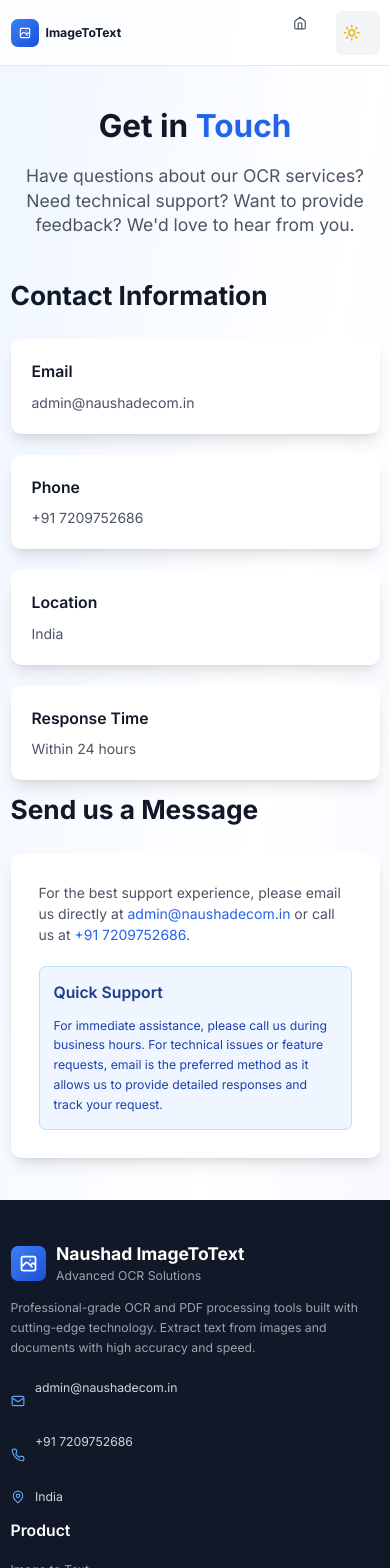
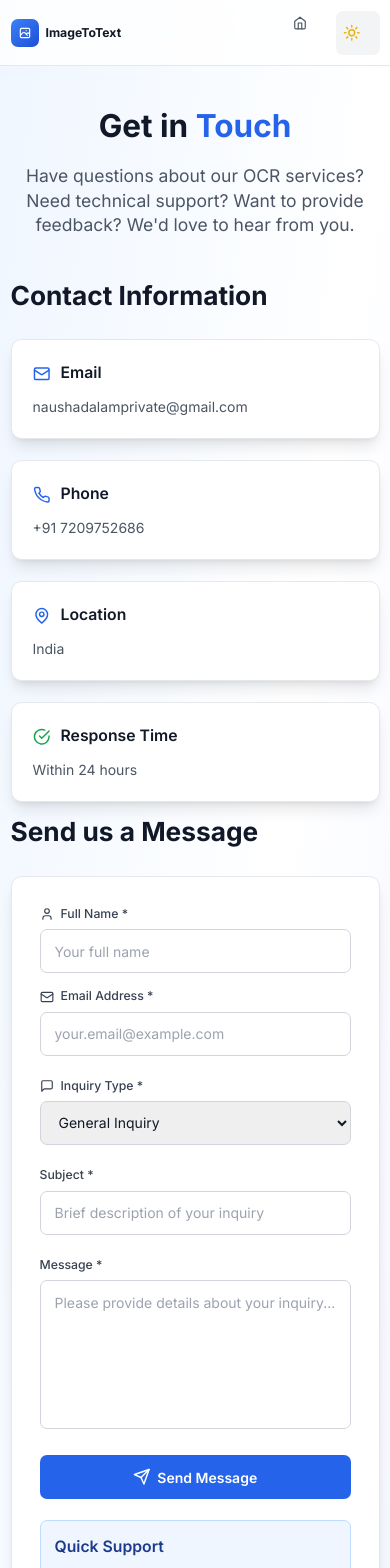
Before and after one commit to anonymous02047-design/naushad-imagetotext, a Next.js app: page /contact in a window 390 px wide. Shown: the top 1568 px of the page. Built offline with nearby package versions, Linux system fonts and the light colour scheme.

Commit message:
Create dynamic contact page with functional form and update all email references to naushadalamprivate@gmail.com: add interactive contact form with inquiry types, form validation, email client integration, animations, and responsive design

```diff
--- a/app/contact/page.tsx
+++ b/app/contact/page.tsx
@@ -1,19 +1,89 @@
+'use client'
+
+import { useState } from 'react'
 import type { Metadata } from 'next'
+import { motion } from 'framer-motion'
+import { Mail, Phone, MapPin, Send, CheckCircle, AlertCircle, User, MessageSquare } from 'lucide-react'
+import toast from 'react-hot-toast'
 import Header from '@/components/Header'
 import Footer from '@/components/Footer'
 
-export const metadata: Metadata = {
-  title: 'Contact Us - Naushad ImageToText | Get in Touch',
-  description: 'Contact Naushad ImageToText for support, questions, or feedback. Reach out to our team via email, phone, or contact form.',
-  keywords: ['contact', 'support', 'help', 'Naushad Alam', 'email', 'phone'],
-}
+export default function ContactPage() {
+  const [formData, setFormData] = useState({
+    name: '',
+    email: '',
+    subject: '',
+    message: '',
+    type: 'general'
+  })
+  const [isSubmitting, setIsSubmitting] = useState(false)
+  const [isSubmitted, setIsSubmitted] = useState(false)
 
-export default function ContactPage() {
+  const handleInputChange = (e: React.ChangeEvent<HTMLInputElement | HTMLTextAreaElement | HTMLSelectElement>) => {
+    const { name, value } = e.target
+    setFormData(prev => ({
+      ...prev,
+      [name]: value
+    }))
+  }
+
+  const handleSubmit = async (e: React.FormEvent) => {
+    e.preventDefault()
+    setIsSubmitting(true)
+
+    try {
+      // Create mailto link with form data
+      const subject = encodeURIComponent(`[${formData.type.toUpperCase()}] ${formData.subject}`)
+      const body = encodeURIComponent(`
+Name: ${formData.name}
+Email: ${formData.email}
+Type: ${formData.type}
+Subject: ${formData.subject}
+
+Message:
+${formData.message}
+
+---
+Sent from Naushad ImageToText Contact Form
+      `)
+
+      const mailtoLink = `mailto:naushadalamprivate@gmail.com?subject=${subject}&body=${body}`
+
+      // Open email client
+      window.location.href = mailtoLink
+
+      // Show success message
+      toast.success('Opening your email client...')
+      setIsSubmitted(true)
+
+      // Reset form after a delay
+      setTimeout(() => {
+        setFormData({
+          name: '',
+          email: '',
+          subject: '',
+          message: '',
+          type: 'general'
+        })
+        setIsSubmitted(false)
+      }, 3000)
+
+    } catch (error) {
+      toast.error('Failed to open email client. Please try again.')
+    } finally {
+      setIsSubmitting(false)
+    }
+  }
   return (
     <div className="min-h-screen bg-gradient-to-br from-blue-50 via-white to-indigo-50 dark:from-gray-900 dark:via-gray-800 dark:to-gray-900">
       <Header />
       <div className="container mx-auto px-4 py-12">
-        <div className="text-center mb-12">
+        <motion.div
+          initial={{ opacity: 0, y: 20 }}
+          animate={{ opacity: 1, y: 0 }}
+          transition={{ duration: 0.6 }}
+          className="text-center mb-12"
+        >
           <h1 className="text-4xl md:text-6xl font-bold text-gray-900 dark:text-white mb-6">
             Get in <span className="text-primary-600 dark:text-primary-400">Touch</span>
           </h1>
@@ -21,77 +91,233 @@ export default function ContactPage() {
             Have questions about our OCR services? Need technical support? Want to provide feedback?
             We'd love to hear from you.
           </p>
-        </div>
+        </motion.div>
 
         <div className="grid grid-cols-1 lg:grid-cols-2 gap-12">
-          <div>
+          {/* Contact Information */}
+          <motion.div
+            initial={{ opacity: 0, x: -20 }}
+            animate={{ opacity: 1, x: 0 }}
+            transition={{ duration: 0.6, delay: 0.2 }}
+          >
             <h2 className="text-3xl font-bold text-gray-900 dark:text-white mb-8">
               Contact Information
             </h2>
 
             <div className="space-y-6">
-              <div className="bg-white dark:bg-gray-800 rounded-xl p-6 shadow-lg">
-                <h3 className="text-lg font-semibold text-gray-900 dark:text-white mb-2">Email</h3>
+              <motion.div
+                whileHover={{ scale: 1.02 }}
+                className="bg-white dark:bg-gray-800 rounded-xl p-6 shadow-lg border border-gray-200 dark:border-gray-700"
+              >
+                <div className="flex items-center space-x-3 mb-3">
+                  <Mail className="w-5 h-5 text-primary-600 dark:text-primary-400" />
+                  <h3 className="text-lg font-semibold text-gray-900 dark:text-white">Email</h3>
+                </div>
                 <a
-                  href="mailto:admin@naushadecom.in"
+                  href="mailto:naushadalamprivate@gmail.com"
                   className="text-gray-600 dark:text-gray-300 hover:text-primary-600 dark:hover:text-primary-400 transition-colors"
                 >
-                  admin@naushadecom.in
+                  naushadalamprivate@gmail.com
                 </a>
-              </div>
+              </motion.div>
 
-              <div className="bg-white dark:bg-gray-800 rounded-xl p-6 shadow-lg">
-                <h3 className="text-lg font-semibold text-gray-900 dark:text-white mb-2">Phone</h3>
+              <motion.div
+                whileHover={{ scale: 1.02 }}
+                className="bg-white dark:bg-gray-800 rounded-xl p-6 shadow-lg border border-gray-200 dark:border-gray-700"
+              >
+                <div className="flex items-center space-x-3 mb-3">
+                  <Phone className="w-5 h-5 text-primary-600 dark:text-primary-400" />
+                  <h3 className="text-lg font-semibold text-gray-900 dark:text-white">Phone</h3>
+                </div>
                 <a
                   href="tel:+917209752686"
                   className="text-gray-600 dark:text-gray-300 hover:text-primary-600 dark:hover:text-primary-400 transition-colors"
                 >
                   +91 7209752686
                 </a>
-              </div>
+              </motion.div>
 
-              <div className="bg-white dark:bg-gray-800 rounded-xl p-6 shadow-lg">
-                <h3 className="text-lg font-semibold text-gray-900 dark:text-white mb-2">Location</h3>
+              <motion.div
+                whileHover={{ scale: 1.02 }}
+                className="bg-white dark:bg-gray-800 rounded-xl p-6 shadow-lg border border-gray-200 dark:border-gray-700"
+              >
+                <div className="flex items-center space-x-3 mb-3">
+                  <MapPin className="w-5 h-5 text-primary-600 dark:text-primary-400" />
+                  <h3 className="text-lg font-semibold text-gray-900 dark:text-white">Location</h3>
+                </div>
                 <p className="text-gray-600 dark:text-gray-300">India</p>
-              </div>
+              </motion.div>
 
-              <div className="bg-white dark:bg-gray-800 rounded-xl p-6 shadow-lg">
-                <h3 className="text-lg font-semibold text-gray-900 dark:text-white mb-2">Response Time</h3>
+              <motion.div
+                whileHover={{ scale: 1.02 }}
+                className="bg-white dark:bg-gray-800 rounded-xl p-6 shadow-lg border border-gray-200 dark:border-gray-700"
+              >
+                <div className="flex items-center space-x-3 mb-3">
+                  <CheckCircle className="w-5 h-5 text-green-600 dark:text-green-400" />
+                  <h3 className="text-lg font-semibold text-gray-900 dark:text-white">Response Time</h3>
+                </div>
                 <p className="text-gray-600 dark:text-gray-300">Within 24 hours</p>
-              </div>
+              </motion.div>
             </div>
-          </div>
+          </motion.div>
 
-          <div>
+          {/* Contact Form */}
+          <motion.div
+            initial={{ opacity: 0, x: 20 }}
+            animate={{ opacity: 1, x: 0 }}
+            transition={{ duration: 0.6, delay: 0.4 }}
+          >
             <h2 className="text-3xl font-bold text-gray-900 dark:text-white mb-8">
               Send us a Message
             </h2>
 
-            <div className="bg-white dark:bg-gray-800 rounded-xl p-8 shadow-lg">
-              <p className="text-gray-600 dark:text-gray-300 mb-6">
-                For the best support experience, please email us directly at{' '}
-                <a href="mailto:admin@naushadecom.in" className="text-primary-600 dark:text-primary-400 hover:underline">
-                  admin@naushadecom.in
-                </a>
-                {' '}or call us at{' '}
-                <a href="tel:+917209752686" className="text-primary-600 dark:text-primary-400 hover:underline">
-                  +91 7209752686
-                </a>
-                .
-              </p>
+            <div className="bg-white dark:bg-gray-800 rounded-xl p-8 shadow-lg border border-gray-200 dark:border-gray-700">
+              {isSubmitted ? (
+                <motion.div
+                  initial={{ opacity: 0, scale: 0.9 }}
+                  animate={{ opacity: 1, scale: 1 }}
+                  className="text-center py-8"
+                >
+                  <CheckCircle className="w-16 h-16 text-green-600 dark:text-green-400 mx-auto mb-4" />
+                  <h3 className="text-xl font-semibold text-gray-900 dark:text-white mb-2">
+                    Message Sent!
+                  </h3>
+                  <p className="text-gray-600 dark:text-gray-300">
+                    Your email client should open shortly. If it doesn't, please email us directly at{' '}
+                    <a href="mailto:naushadalamprivate@gmail.com" className="text-primary-600 dark:text-primary-400 hover:underline">
+                      naushadalamprivate@gmail.com
+                    </a>
+                  </p>
+                </motion.div>
+              ) : (
+                <form onSubmit={handleSubmit} className="space-y-6">
+                  <div className="grid grid-cols-1 md:grid-cols-2 gap-6">
+                    <div>
+                      <label htmlFor="name" className="block text-sm font-medium text-gray-700 dark:text-gray-300 mb-2">
+                        <User className="w-4 h-4 inline mr-2" />
+                        Full Name *
+                      </label>
+                      <input
+                        type="text"
+                        id="name"
+                        name="name"
+                        value={formData.name}
+                        onChange={handleInputChange}
+                        required
+                        className="w-full px-4 py-3 border border-gray-300 dark:border-gray-600 rounded-lg focus:ring-2 focus:ring-primary-500 focus:border-transparent dark:bg-gray-700 dark:text-white transition-colors"
+                        placeholder="Your full name"
+                      />
+                    </div>
 
-              <div className="bg-blue-50 dark:bg-blue-900/20 border border-blue-200 dark:border-blue-800 rounded-lg p-4">
+                    <div>
+                      <label htmlFor="email" className="block text-sm font-medium text-gray-700 dark:text-gray-300 mb-2">
+                        <Mail className="w-4 h-4 inline mr-2" />
+                        Email Address *
+                      </label>
+                      <input
+                        type="email"
+                        id="email"
+                        name="email"
+                        value={formData.email}
+                        onChange={handleInputChange}
+                        required
+                        className="w-full px-4 py-3 border border-gray-300 dark:border-gray-600 rounded-lg focus:ring-2 focus:ring-primary-500 focus:border-transparent dark:bg-gray-700 dark:text-white transition-colors"
+                        placeholder="your.email@example.com"
+                      />
+                    </div>
+                  </div>
+
+                  <div>
+                    <label htmlFor="type" className="block text-sm font-medium text-gray-700 dark:text-gray-300 mb-2">
+                      <MessageSquare className="w-4 h-4 inline mr-2" />
+                      Inquiry Type *
+                    </label>
+                    <select
+                      id="type"
+                      name="type"
+                      value={formData.type}
+                      onChange={handleInputChange}
+                      required
+                      className="w-full px-4 py-3 border border-gray-300 dark:border-gray-600 rounded-lg focus:ring-2 focus:ring-primary-500 focus:border-transparent dark:bg-gray-700 dark:text-white transition-colors"
+                    >
+                      <option value="general">General Inquiry</option>
+                      <option value="support">Technical Support</option>
+                      <option value="feature">Feature Request</option>
+                      <option value="bug">Bug Report</option>
+                      <option value="business">Business Inquiry</option>
+                      <option value="feedback">Feedback</option>
+                    </select>
+                  </div>
+
+                  <div>
+                    <label htmlFor="subject" className="block text-sm font-medium text-gray-700 dark:text-gray-300 mb-2">
+                      Subject *
+                    </label>
+                    <input
+                      type="text"
+                      id="subject"
+                      name="subject"
+                      value={formData.subject}
+                      onChange={handleInputChange}
+                      required
+                      className="w-full px-4 py-3 border border-gray-300 dark:border-gray-600 rounded-lg focus:ring-2 focus:ring-primary-500 focus:border-transparent dark:bg-gray-700 dark:text-white transition-colors"
+                      placeholder="Brief description of your inquiry"
+                    />
+                  </div>
+
+                  <div>
+                    <label htmlFor="message" className="block text-sm font-medium text-gray-700 dark:text-gray-300 mb-2">
+                      Message *
+                    </label>
+                    <textarea
+                      id="message"
+                      name="message"
+                      value={formData.message}
+                      onChange={handleInputChange}
+                      required
+                      rows={6}
+                      className="w-full px-4 py-3 border border-gray-300 dark:border-gray-600 rounded-lg focus:ring-2 focus:ring-primary-500 focus:border-transparent dark:bg-gray-700 dark:text-white transition-colors resize-none"
+                      placeholder="Please provide details about your inquiry..."
+                    />
+                  </div>
+
+                  <motion.button
+                    type="submit"
+                    disabled={isSubmitting}
+                    whileHover={{ scale: 1.02 }}
+                    whileTap={{ scale: 0.98 }}
+                    className="w-full bg-primary-600 hover:bg-primary-700 disabled:bg-gray-400 text-white font-semibold py-3 px-6 rounded-lg transition-colors flex items-center justify-center space-x-2"
+                  >
+                    {isSubmitting ? (
+                      <>
+                        <div className="animate-spin rounded-full h-5 w-5 border-b-2 border-white"></div>
+                        <span>Opening Email Client...</span>
+                      </>
+                    ) : (
+                      <>
+                        <Send className="w-5 h-5" />
+                        <span>Send Message</span>
+                      </>
+                    )}
+                  </motion.button>
+                </form>
+              )}
+
+              <div className="mt-6 bg-blue-50 dark:bg-blue-900/20 border border-blue-200 dark:border-blue-800 rounded-lg p-4">
                 <h3 className="text-lg font-semibold text-blue-900 dark:text-blue-100 mb-3">
                   Quick Support
                 </h3>
                 <p className="text-blue-800 dark:text-blue-200 text-sm leading-relaxed">
-                  For immediate assistance, please call us during business hours.
-                  For technical issues or feature requests, email is the preferred method
+                  For immediate assistance, please call us at{' '}
+                  <a href="tel:+917209752686" className="text-primary-600 dark:text-primary-400 hover:underline">
+                    +91 7209752686
+                  </a>
+                  . For technical issues or feature requests, email is the preferred method
                   as it allows us to provide detailed responses and track your request.
                 </p>
               </div>
             </div>
-          </div>
+          </motion.div>
         </div>
       </div>
       <Footer />
--- a/components/Footer.tsx
+++ b/components/Footer.tsx
@@ -86,8 +86,8 @@ export default function Footer() {
             >
               <div className="flex items-center space-x-3 text-sm">
                 <Mail className="w-4 h-4 text-primary-400" />
-                <a href="mailto:admin@naushadecom.in" className="text-gray-300 hover:text-white transition-colors">
-                  admin@naushadecom.in
+                <a href="mailto:naushadalamprivate@gmail.com" className="text-gray-300 hover:text-white transition-colors">
+                  naushadalamprivate@gmail.com
                 </a>
               </div>
               <div className="flex items-center space-x-3 text-sm">
```
